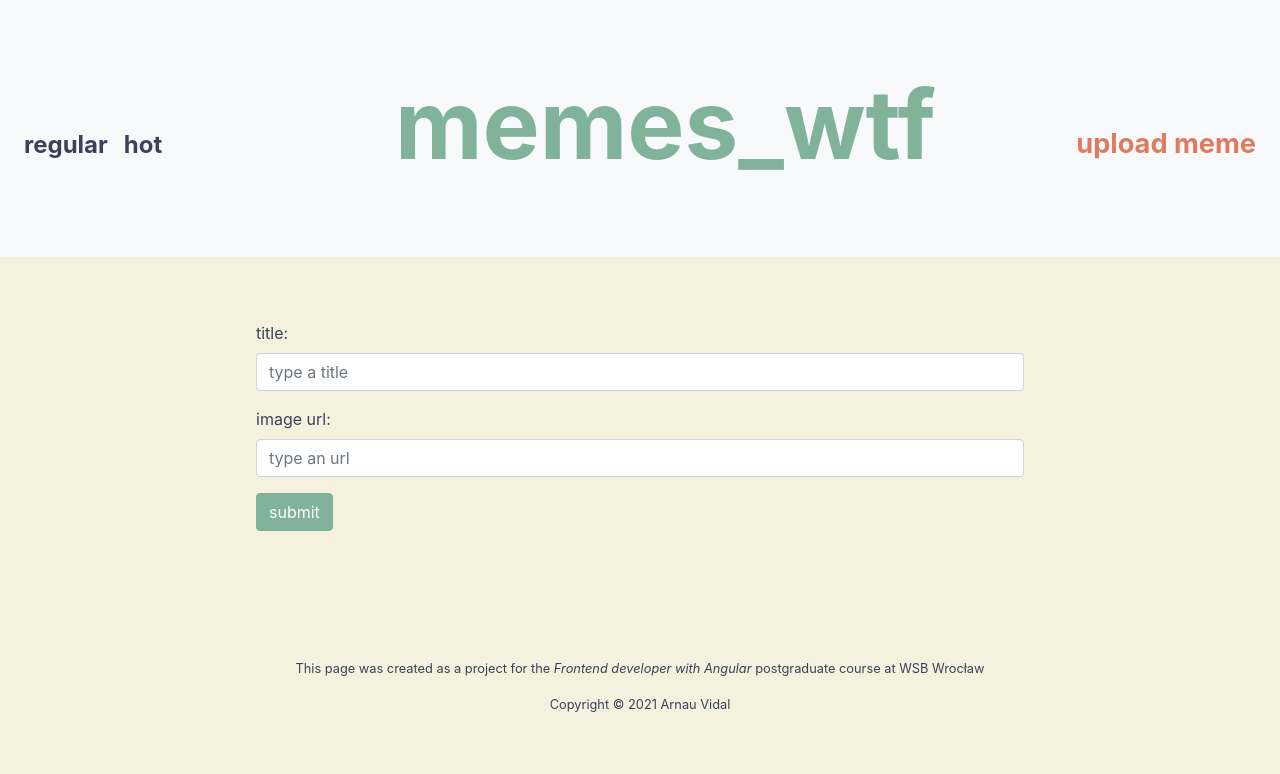
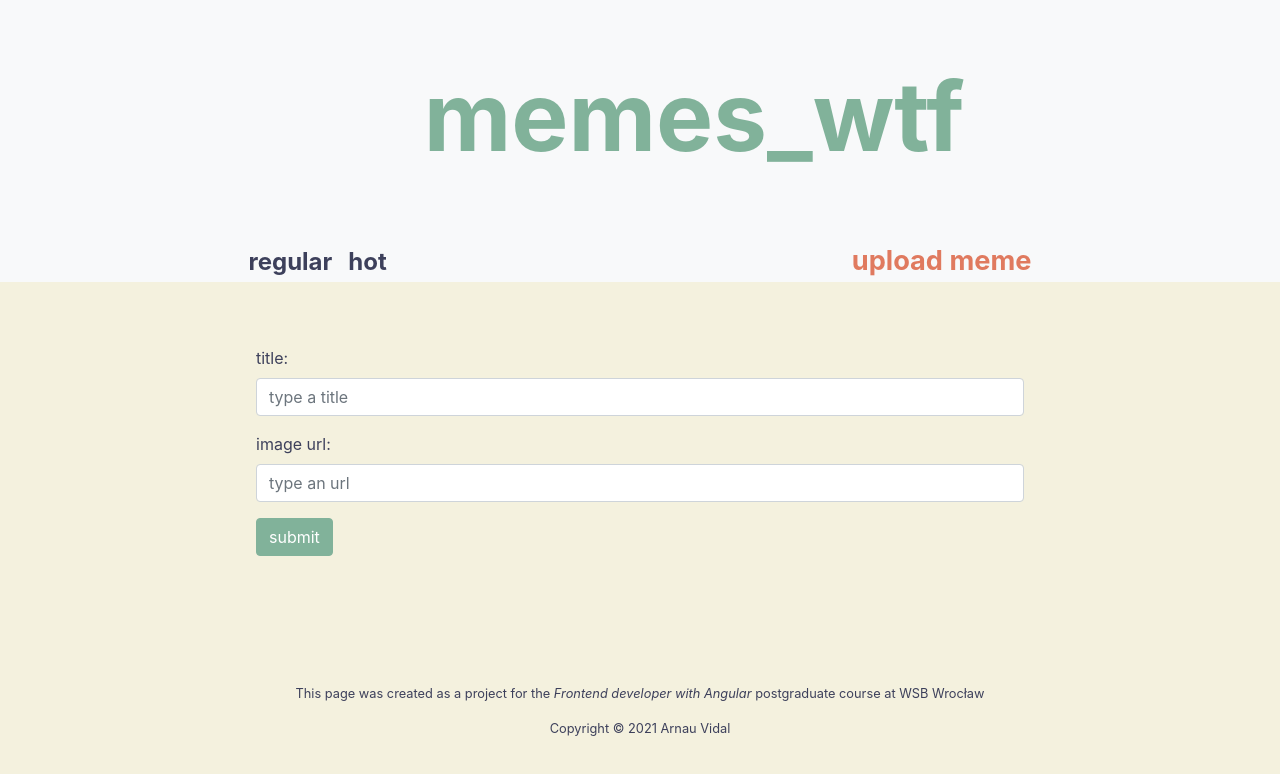
Before and after one commit to prrrffrrrp/wsb_react-meme_app, a React (Create React App) app: page /upload-meme in a window 1280 px wide. Shown: the top 774 px of the page. Built offline with nearby package versions, Linux system fonts and the light colour scheme.

Commit message:
Clean css

```diff
--- a/src/App.css
+++ b/src/App.css
@@ -1,9 +1,17 @@
+:root {
+  --m_black: #3d405b;
+  --m_green: #81b29a;
+  --m_lightyellow: #f4f1de;
+  --m_red: #e07a5f;
+  --m_yellow: #f2cc8f;
+}
+
 html {
-  background-color: #f4f1de;
+  background-color: var(--m_lightyellow);
 }
 
 .App {
-  background-color: #f4f1de;
+  background-color: var(--m_lightyellow);
 }
 
 .alert {
@@ -19,15 +27,15 @@ html {
 }
 
 .btn-upload-form {
-  background-color: #81b29a;
+  background-color: var(--m_green);
 }
 
 .btn-info,
 .btn-info:hover,
 .btn-info:active,
 .btn-info:visited {
-  background-color: #81b29a !important;
-  border-color: #81b29a !important;
+  background-color: var(--m_green) !important;
+  border-color: var(--m_green) !important;
 }
 
 .btn-text {
@@ -42,12 +50,11 @@ html {
   margin-top: 2em;
   margin-bottom: 2em;
   width: 30rem;
-  /* background-color: #f4f1de; */
 }
 
 .card-title {
   text-align: left;
-  color: #3d405b !important;
+  color: var(--m_black) !important;
   font-weight: bold !important;
 }
 
@@ -59,7 +66,7 @@ html {
 }
 
 .fa-star {
-  color: #f2cc8f;
+  color: var(--m_yellow);
 }
 
 form {
@@ -73,34 +80,30 @@ footer {
   margin-top: 10%;
   text-align: center;
   font-size: 0.8rem;
-  color: #3d405b;
+  color: var(--m_black);
   text-align: center;
   justify-content: center;
 }
 
 h1,
 h4 {
-  color: #3d405b;
+  color: var(--m_black);
   padding: 10%;
 }
 
 label {
-  color: #3d405b;
-}
-
-.navbar {
-  min-height: 100px;
+  color: var(--m_black);
 }
 
 .nav-container {
   display: flex;
   justify-content: flex-start;
-  align-items: baseline;
+  align-items: flex-end;
 }
 
 .nav-link {
   font-size: 1.5rem;
-  color: #3d405b !important;
+  color: var(--m_black) !important;
 }
 
 .nav-link:hover {
@@ -109,18 +112,16 @@ label {
 
 .nav-link.active {
   font-size: 1.7rem;
-  color: #e07a5f !important;
+  color: var(--m_red) !important;
 }
 
 .navbar-brand h1 {
   font-size: 6rem;
   font-weight: bold;
-  color: #81b29a;
-  text-align: center;
+  color: var(--m_green);
 }
 
 .navbar-item {
-  margin-top: 2rem;
   text-decoration: none;
   text-size-adjust: 2rem;
   font-weight: bold;
--- a/src/components/MemeCardComponent.js
+++ b/src/components/MemeCardComponent.js
@@ -28,7 +28,7 @@ export default function MemeCard({ meme }) {
       <Card.Body>
         <div className="container-header">
           <Card.Title>{meme.title}</Card.Title>
-          <FontAwesomeIcon onClick={handleStarred} icon={meme.starred ? fasStar : farStar} />
+          <FontAwesomeIcon onClick={handleStarred} icon={meme.starred ? fasStar : farStar} size="lg" />
         </div>
         <Card.Img variant="top" src={meme.img} />
 
--- a/src/components/NavigationComponent.js
+++ b/src/components/NavigationComponent.js
@@ -4,23 +4,27 @@ import Nav from 'react-bootstrap/Nav';
 
 export default function Navigation() {
   return (
-    <Navbar bg="light" expand="lg" sticky="top">
-      <Navbar.Toggle aria-controls="basic-navbar-nav" />
-      <Navbar.Collapse id="basic-navbar-nav">
+    <div>
+      <Navbar className="py-0" bg="light" expand="lg" sticky="top">
+        <NavLink className="navbar-brand mx-auto" to="/home"><h1>memes_wtf</h1></NavLink>
+      </Navbar>
 
-        <Nav className="mr-auto nav-container">
-          <NavLink className="nav-link navbar-item" to="/regular">regular</NavLink>
-          <NavLink className="nav-link navbar-item" to="/hot">hot</NavLink>
-        </Nav>
+      <Navbar className="py-0" bg="light" expand="lg" sticky="top">
+        <Navbar.Toggle aria-controls="basic-navbar-nav" />
+        <Navbar.Collapse id="basic-navbar-nav">
 
-        <NavLink className="navbar-brand" to="/home"><h1>memes_wtf</h1></NavLink>
+          <Nav className="mx-auto nav-container py-0">
+            <NavLink className="nav-link navbar-item py-0" to="/regular">regular</NavLink>
+            <NavLink className="nav-link navbar-item py-0" to="/hot">hot</NavLink>
+          </Nav>
 
-        <Nav className="ml-auto nav-pages-right">
-          <NavLink className="nav-link navbar-item" to="/upload-meme">upload meme</NavLink>
-        </Nav>
+          <Nav className="mx-auto py-0">
+            <NavLink className="nav-link navbar-item py-0" to="/upload-meme">upload meme</NavLink>
+          </Nav>
 
-      </Navbar.Collapse>
+        </Navbar.Collapse>
 
-    </Navbar>
+      </Navbar>
+    </div>
   );
 }
```
